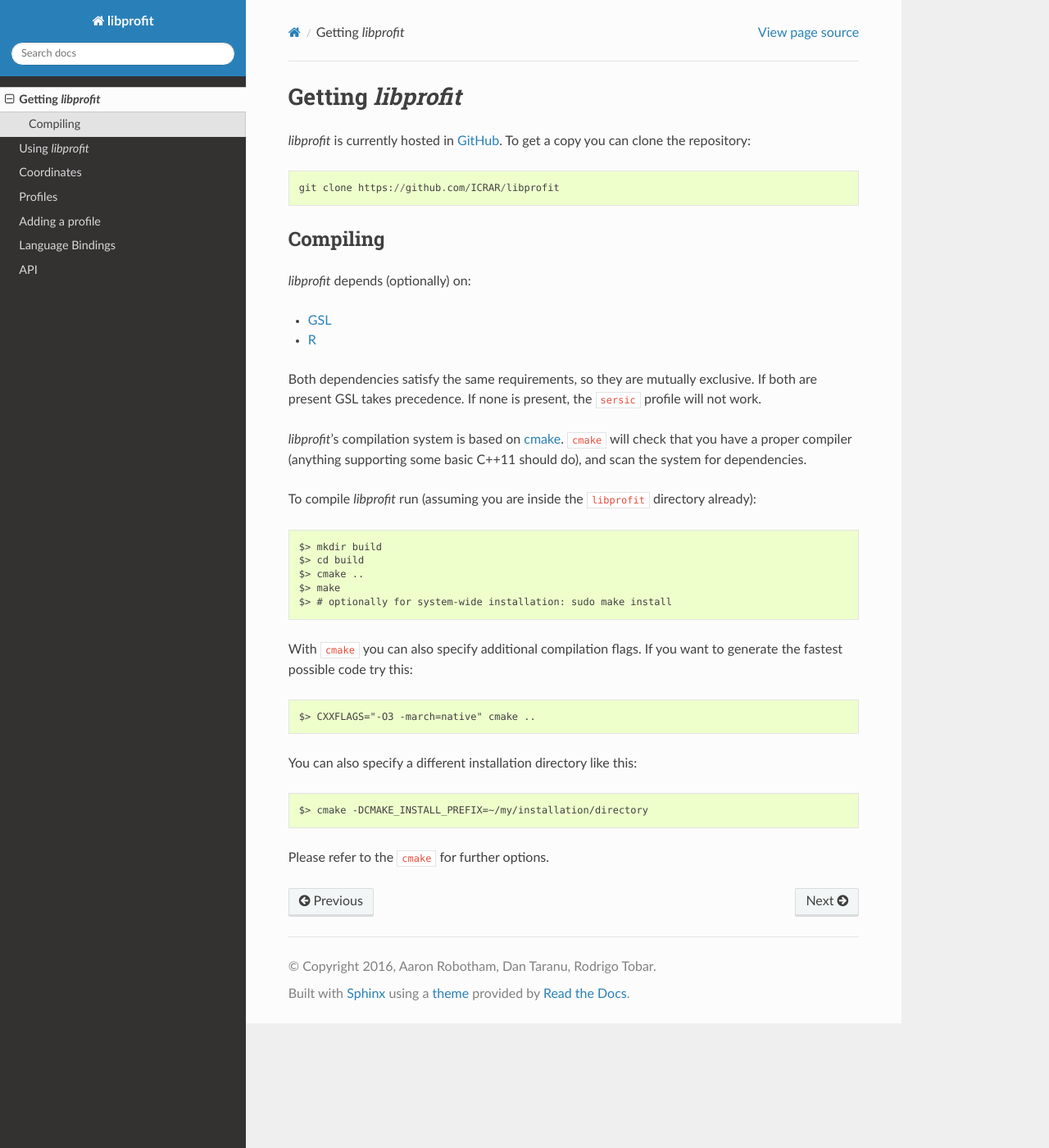
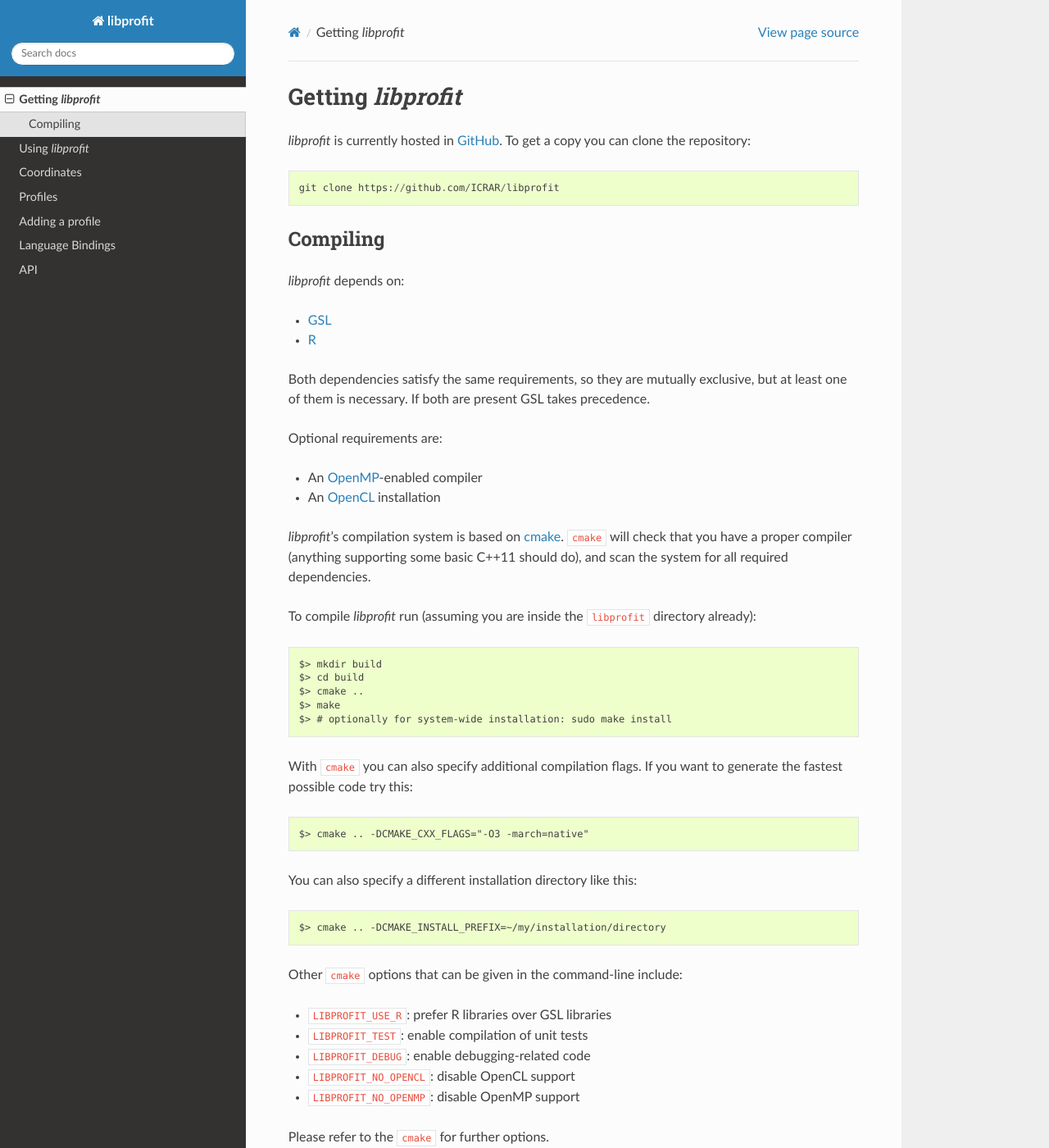
Before and after one commit to ICRAR/libprofit, a Sphinx documentation site: the page built from docs/getting.rst, in a window 1280 px wide and 1400 px high. Shown: the whole window at 82% size. Built offline with Sphinx 7.4.7 and the Read the Docs theme 2.0.0, drawn with Linux system fonts in a browser that asks for light colours.

Commit message:
Adding new dependencies to docs
Also mentioning how the dependencies can be totally skipped.

Signed-off-by: Rodrigo Tobar <rtobar@icrar.org>

```diff
--- a/docs/getting.rst
+++ b/docs/getting.rst
@@ -10,22 +10,26 @@ To get a copy you can clone the repository::
 Compiling
 =========
 
-*libprofit* depends (optionally) on:
+*libprofit* depends on:
 
 * `GSL <https://www.gnu.org/software/gsl/>`_
 * `R <https://www.r-project.org/>`_
 
 Both dependencies satisfy the same requirements,
-so they are mutually exclusive.
+so they are mutually exclusive,
+but at least one of them is necessary.
 If both are present GSL takes precedence.
-If none is present,
-the ``sersic`` profile will not work.
+
+Optional requirements are:
+
+* An `OpenMP <http://www.openmp.org/>`_-enabled compiler
+* An `OpenCL <https://www.khronos.org/opencl/>`_ installation
 
 *libprofit*'s compilation system is based
 on `cmake <https://cmake.org/>`_.
 ``cmake`` will check that you have a proper compiler
 (anything supporting some basic C++11 should do),
-and scan the system for dependencies.
+and scan the system for all required dependencies.
 
 To compile *libprofit* run
 (assuming you are inside the ``libprofit`` directory already)::
@@ -39,10 +43,18 @@ To compile *libprofit* run
 With ``cmake`` you can also specify additional compilation flags.
 If you want to generate the fastest possible code try this::
 
- $> CXXFLAGS="-O3 -march=native" cmake ..
+ $> cmake .. -DCMAKE_CXX_FLAGS="-O3 -march=native"
 
 You can also specify a different installation directory like this::
 
- $> cmake -DCMAKE_INSTALL_PREFIX=~/my/installation/directory
+ $> cmake .. -DCMAKE_INSTALL_PREFIX=~/my/installation/directory
+
+Other ``cmake`` options that can be given in the command-line include:
+
+* ``LIBPROFIT_USE_R``: prefer R libraries over GSL libraries
+* ``LIBPROFIT_TEST``: enable compilation of unit tests
+* ``LIBPROFIT_DEBUG``: enable debugging-related code
+* ``LIBPROFIT_NO_OPENCL``: disable OpenCL support
+* ``LIBPROFIT_NO_OPENMP``: disable OpenMP support
 
 Please refer to the ``cmake`` for further options.
```
